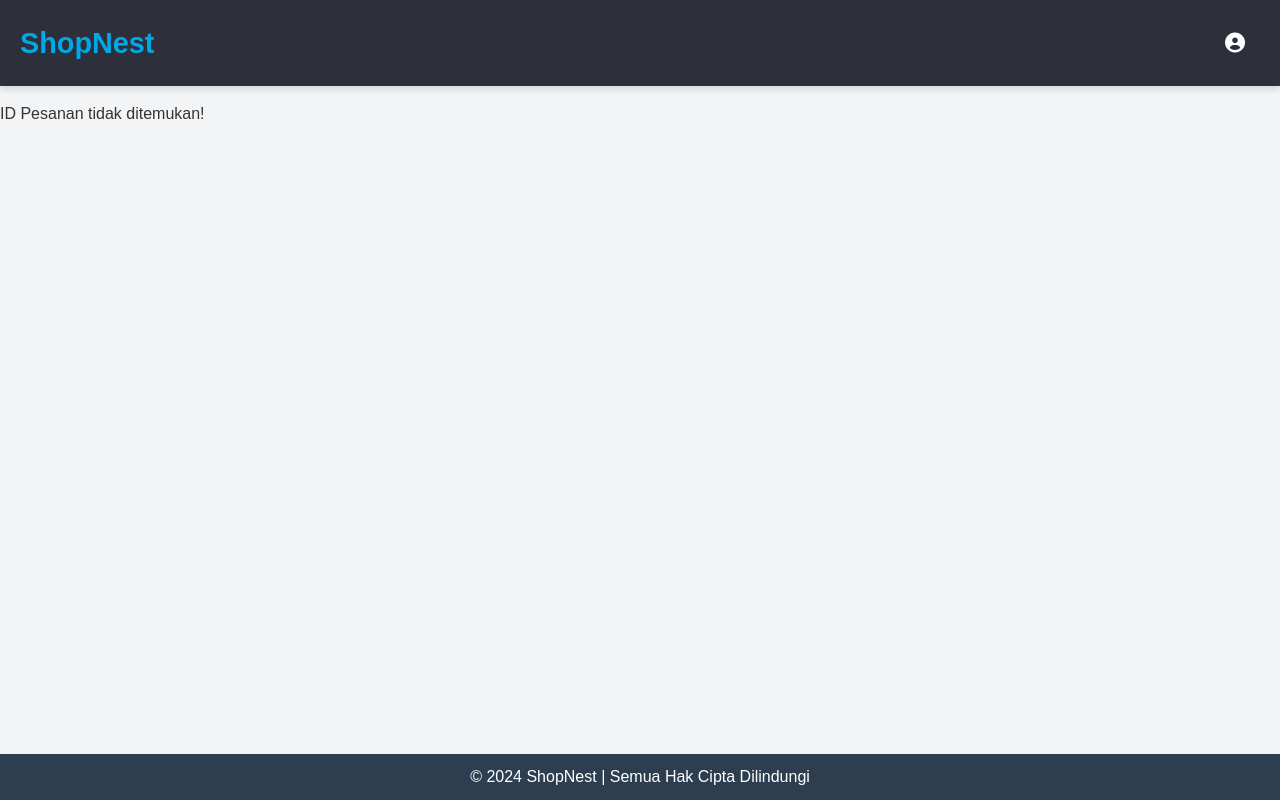
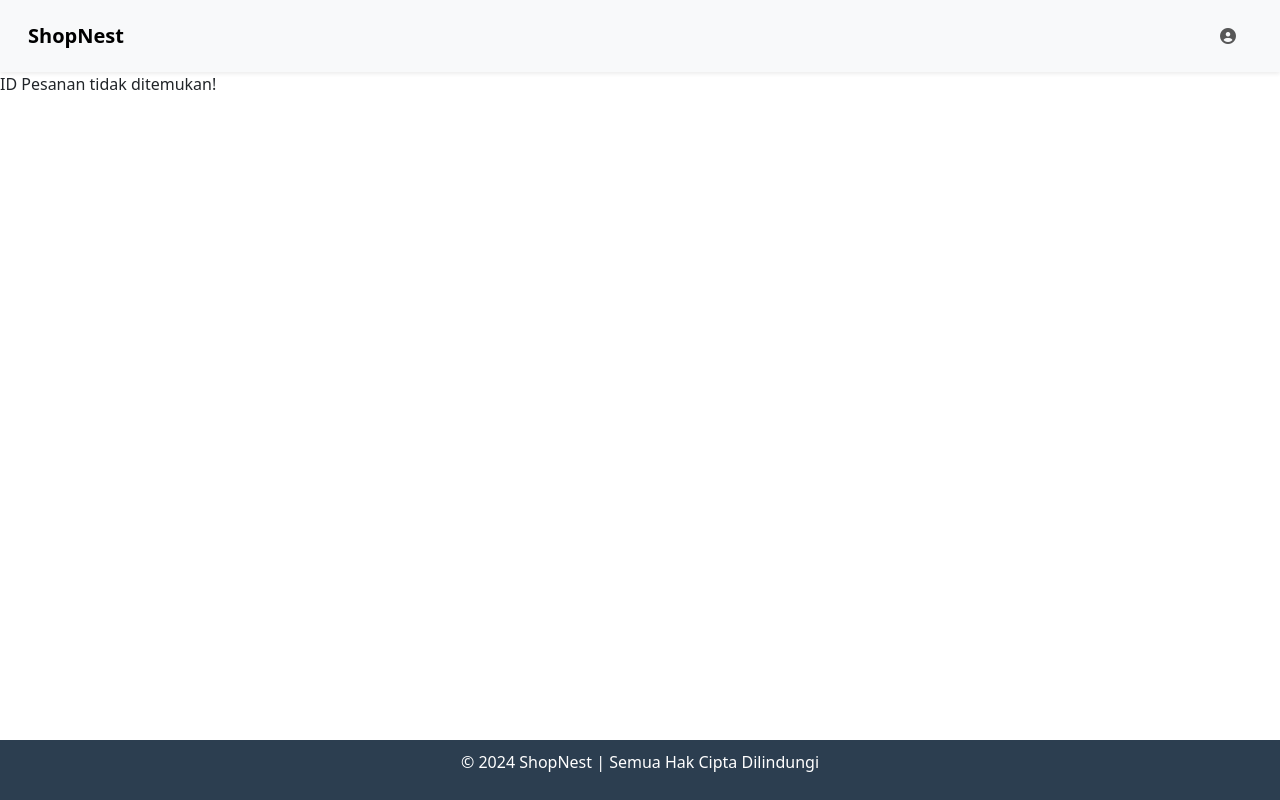
Before and after one commit to indra396/TUBES-WEB, a PHP site: page /user/dikemas.php in a window 1280 px wide. Run offline with PHP 8.4, Linux system fonts and the light colour scheme; the visitor is signed in with stand-in values (Sample User, id 1); data that the repository does not hold is empty; some libraries are stand-ins or nearby versions.

Commit message:
Update header.php

```diff
--- a/includes/header.php
+++ b/includes/header.php
@@ -4,8 +4,8 @@ include('../includes/db.php'); // Koneksi database
 
 // Mengecek apakah pengguna sudah login
 if (!isset($_SESSION['user_id'])) {
-    header("Location: login.php");
-    exit();
+  header("Location: ../auth/login.php");
+  exit();
 }
 // Mendapatkan data pengguna
 $user_id = $_SESSION['user_id'];
@@ -22,146 +22,62 @@ $user = $result->fetch_assoc();
 <head>
   <meta charset="UTF-8">
   <meta name="viewport" content="width=device-width, initial-scale=1.0">
-  <title>Document</title>
-  <link rel="stylesheet" href="https://cdnjs.cloudflare.com/ajax/libs/font-awesome/6.0.0-beta3/css/all.min.css" />
+  <title>ShopNest</title>
+  <link rel="stylesheet" href="https://cdnjs.cloudflare.com/ajax/libs/font-awesome/5.15.4/css/all.min.css">
+  <link rel="stylesheet" href="https://cdn.jsdelivr.net/npm/bootstrap@5.3.0-alpha3/dist/css/bootstrap.min.css">
+  <script src="https://kit.fontawesome.com/a076d05399.js" crossorigin="anonymous"></script>
   <style>
-    /* Reset */
-      * {
-        margin: 0;
-        padding: 0;
-        box-sizing: border-box;
-        font-family: 'Arial', sans-serif;
+    /* Sembunyikan tanda dropdown di tampilan mobile */
+    @media (max-width: 768px) {
+      .user-details{
+        display: none; /* Sembunyikan logo dan nama pengguna */
+      }
+      .dropdown-menu {
+        display: block; /* Pastikan dropdown tetap terlihat */
+        position: static; /* Tampilkan dalam tata letak biasa */
+        box-shadow: none; /* Hilangkan bayangan */
+      }
+      span{
+        display: none;
       }
 
-      body {
-        background-color: #f3f4f6;
-        color: #333;
-        line-height: 1.6;
-      }
-
-      /* Sticky Header */
-      header {
-        position: sticky; /* Membuat header tetap menempel */
-        top: 0; /* Header berada di bagian atas layar */
-        z-index: 1000; /* Header akan tampil di atas elemen lain */
-        background-color: #2d2f3b; /* Menjaga warna background */
-        color: white; /* Menjaga warna teks */
-        padding: 20px;
-        display: flex;
-        align-items: center;
-        justify-content: space-between;
-        box-shadow: 0 4px 6px rgba(0, 0, 0, 0.1); /* Efek bayangan */
-        margin-bottom: 15px;
-      }
-
-
-      header .logo {
-        font-size: 1.8rem;
-        font-weight: bold;
-        color: #00a8e8;
-      }
-
-      header .search-bar {
-        display: flex;
-        align-items: center;
-        width: 50%;
-      }
-
-      header .search-bar input {
-        /* width: 100%; */
-        padding: 10px;
-        border: 1px solid #ddd;
-        border-radius: 5px;
-        margin-right: 10px;
-      }
-
-      header .search-bar button {
-        background-color: #00a8e8;
-        color: white;
-        border: none;
-        padding: 10px 15px;
-        border-radius: 5px;
-        cursor: pointer;
-        font-weight: bold;
-      }
-
-      header .user-menu {
-        display: flex;
-        align-items: center;
-        gap: 15px;
-      }
-
-      header .user-menu a {
-        text-decoration: none;
-        font-weight: bold;
-      }
-
-      header .user-menu i {
-        font-size: 20px;
-        /* cursor: pointer; */
-      }
-
-      header .user-menu p {
-        margin: 0;
-      }
-
-
-      /* User Menu */
-      .user-menu {
-        position: relative;
-        cursor: pointer;
-      }
-
-      .user-menu:hover .dropdown-menu {
-        display: block;
-      }
-
-      .dropdown-menu {
-        display: none;
-        position: absolute;
-        top: 100%;
-        right: 0;
-        background: #fff;
-        box-shadow: 0 4px 8px rgba(0, 0, 0, 0.1);
-        border-radius: 5px;
-        z-index: 1000;
-        width: 150px;
-        text-align: left;
-      }
-
-      .dropdown-menu a {
-        display: block;
-        padding: 10px;
-        color: #333;
-        text-decoration: none;
-        font-size: 14px;
-        border-bottom: 1px solid #f4f4f9;
-      }
-
-      .dropdown-menu a:last-child {
-        border-bottom: none;
-      }
-
-      .dropdown-menu a:hover {
-        background: #f4f4f9;
-        color: #27ae60;
-      }
+    }
+    .nav-link.dropdown-toggle::after {
+        display: none; /* Menyembunyikan tanda segitiga */
+    }
   </style>
 </head>
 <body>
-<header>
-  <div class="logo">ShopNest</div>
-  <div class="user-menu">
-    <i class="fas fa-user-circle"></i>
-    <p class="user-name"><?php echo htmlspecialchars($user['full_name']); ?></p>
+<header class="navbar navbar-expand-lg bg-light sticky-top p-3 shadow-sm">
+    <div class="container-fluid">
+      <!-- Logo -->
+      <a class="navbar-brand fw-bold" href="#">ShopNest</a>
 
-    <div class="dropdown-menu">
-      <a href="dashboard.php">Beranda</a>
-      <a href="riwayat.php">Riwayat Pesanan</a>
-      <a href="profile_settings.php">Akun Saya</a>
-      <a href="../index.php">Logout</a>
+      <!-- Toggle button for mobile view -->
+      <button class="navbar-toggler" type="button" data-bs-toggle="collapse" data-bs-target="#navbarContent" aria-controls="navbarContent" aria-expanded="false" aria-label="Toggle navigation">
+        <span class="navbar-toggler-icon"></span>
+      </button>
+
+      <!-- Collapsible content -->
+      <div class="collapse navbar-collapse" id="navbarContent">
+        <!-- User Menu -->
+        <ul class="navbar-nav ms-auto">
+          <li class="nav-item dropdown">
+            <a class="nav-link dropdown-toggle d-flex align-items-center user-details" href="#" id="userMenu" role="button" data-bs-toggle="dropdown" aria-expanded="false">
+              <span><i class="fas fa-user-circle me-2"></i></span>
+              <span><?php echo htmlspecialchars($user['full_name']); ?></span>
+            </a>
+            <ul class="dropdown-menu dropdown-menu-end" aria-labelledby="userMenu">
+              <li><a class="dropdown-item" href="dashboard.php">Home</a></li>
+              <li><a class="dropdown-item" href="riwayat.php">Riwayat Pesanan</a></li>
+              <li><a class="dropdown-item" href="profile_settings.php">Akun Saya</a></li>
+              <li><a class="dropdown-item" href="../auth/logout.php">Logout</a></li>
+            </ul>
+          </li>
+        </ul>
+      </div>
     </div>
-  </div>
-</header>
+  </header>
+  <script src="https://cdn.jsdelivr.net/npm/bootstrap@5.3.0-alpha3/dist/js/bootstrap.bundle.min.js"></script>
 </body>
 </html>
```
